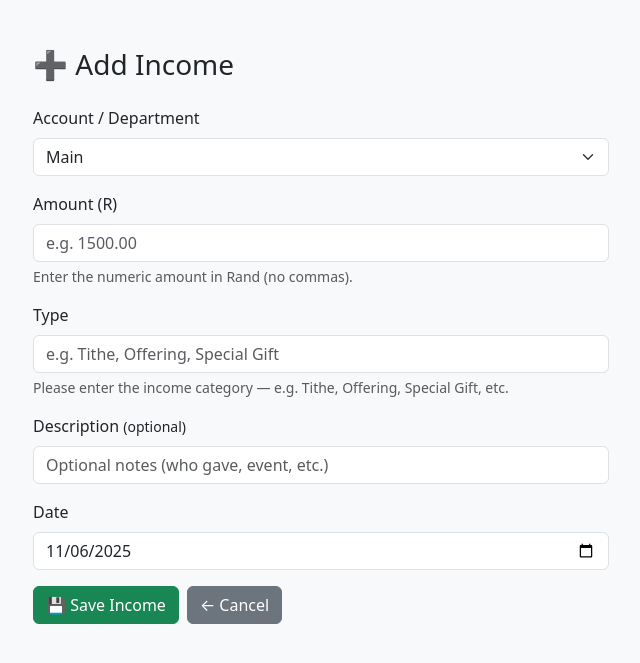
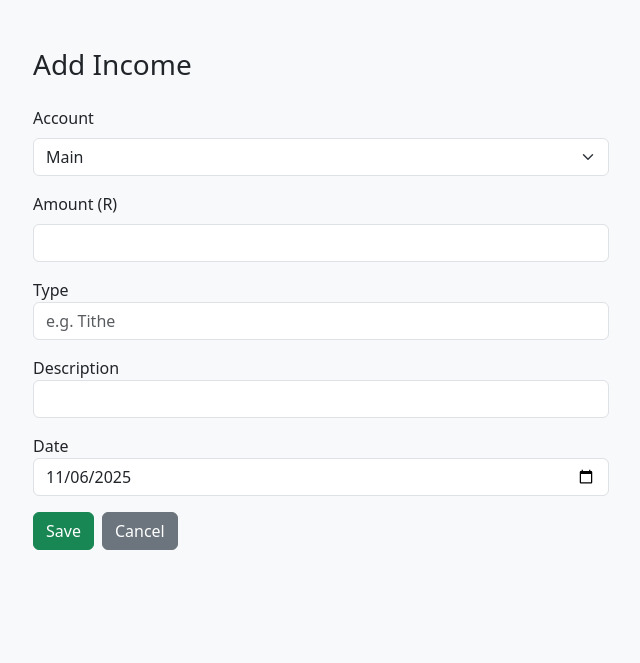
Before and after one commit to Nnzheni/church-finance-manager, a Flask app: page /add-income in a window 1280 px wide. Shown: the top 663 px of the page, without its empty margins (319-959 px from the left). Run offline with Flask 3, Linux system fonts and the light colour scheme; the visitor is signed in with stand-in values (Sample User, id 1).

Commit message:
Update add_income.html

```diff
--- a/templates/add_income.html
+++ b/templates/add_income.html
@@ -1,104 +1,29 @@
-<!DOCTYPE html>
-<html lang="en">
-<head>
-  <meta charset="UTF-8">
-  <title>Add Income – AFM-RCA Finance Manager</title>
+<!doctype html>
+<html><head>
+<meta charset="utf-8"><title>Add Income</title>
 <link href="https://cdn.jsdelivr.net/npm/bootstrap@5.3.0/dist/css/bootstrap.min.css" rel="stylesheet">
 </head>
 <body class="bg-light">
 <div class="container mt-5" style="max-width:600px;">
-    <h3 class="mb-4">➕ Add Income</h3>
-
-    <form method="POST" action="{{ url_for('add_income') }}" id="incomeForm" novalidate>
-
-      {% with messages = get_flashed_messages(with_categories=true) %}
-      {% if messages %}
-        {% for category, msg in messages %}
-          <div class="alert alert-{{ category }}">{{ msg }}</div>
+  <h3 class="mb-4">Add Income</h3>
+  <form method="POST" action="{{ url_for('add_income') }}">
+    {% for cat,msg in get_flashed_messages(with_categories=true) %}
+      <div class="alert alert-{{ cat }}">{{ msg }}</div>
     {% endfor %}
-      {% endif %}
-      {% endwith %}
-
-      <!-- If finance manager, show select; otherwise template passes dept and we include a hidden input so
-           request.form['account'] always exists if your backend ever expects it. -->
-      {% if role == 'Finance Manager' %}
+    {% if role=='Finance Manager' %}
     <div class="mb-3">
-        <label class="form-label">Account / Department</label>
-        <select name="account" class="form-select" required>
-          {% for acct in valid_accounts %}
-            <option value="{{ acct }}">{{ acct }}</option>
-          {% endfor %}
+      <label class="form-label">Account</label>
+      <select name="account" class="form-select">
+        {% for a in valid_accounts %}<option value="{{ a }}">{{ a }}</option>{% endfor %}
       </select>
     </div>
-      {% else %}
-      <!-- hidden fallback so server can always read account if needed -->
-      <input type="hidden" name="account" value="{{ dept }}">
     {% endif %}
-
-      <div class="mb-3">
-        <label class="form-label">Amount (R)</label>
-        <input
-          type="number"
-          step="0.01"
-          min="0.01"
-          name="amount"
-          id="amount"
-          class="form-control"
-          required
-          placeholder="e.g. 1500.00"
-        >
-        <div class="form-text">Enter the numeric amount in Rand (no commas).</div>
-      </div>
-
-      <div class="mb-3">
-        <label class="form-label">Type</label>
-        <input
-          type="text"
-          name="type"
-          class="form-control"
-          placeholder="e.g. Tithe, Offering, Special Gift"
-          required
-        >
-        <div class="form-text">Please enter the income category — e.g. Tithe, Offering, Special Gift, etc.</div>
-      </div>
-
-      <div class="mb-3">
-        <label class="form-label">Description <small>(optional)</small></label>
-        <input
-          type="text"
-          name="description"
-          class="form-control"
-          placeholder="Optional notes (who gave, event, etc.)"
-        >
-      </div>
-
-      <div class="mb-3">
-        <label class="form-label">Date</label>
-        <input
-          type="date"
-          name="date"
-          class="form-control"
-          value="{{ now.strftime('%Y-%m-%d') }}"
-          required
-        >
-      </div>
-
-      <div class="d-flex gap-2">
-        <button type="submit" id="saveBtn" class="btn btn-success">💾 Save Income</button>
-        <a href="{{ url_for('dashboard') }}" class="btn btn-secondary">← Cancel</a>
-      </div>
+    <div class="mb-3"><label class="form-label">Amount (R)</label><input name="amount" type="number" step="0.01" class="form-control" required></div>
+    <div class="mb-3"><label>Type</label><input name="type" class="form-control" placeholder="e.g. Tithe"></div>
+    <div class="mb-3"><label>Description</label><input name="description" class="form-control"></div>
+    <div class="mb-3"><label>Date</label><input name="date" type="date" value="{{ now.strftime('%Y-%m-%d') }}" class="form-control" required></div>
+    <div class="d-flex gap-2"><button class="btn btn-success">Save</button><a class="btn btn-secondary" href="{{ url_for('dashboard') }}">Cancel</a></div>
   </form>
 </div>
-
-  <script>
-    // tiny client-side guard so users can't submit 0 or blank amount by accident
-    document.getElementById('incomeForm').addEventListener('submit', function(e){
-      const amt = parseFloat(document.getElementById('amount').value || 0);
-      if (isNaN(amt) || amt <= 0) {
-        e.preventDefault();
-        alert('Please enter a valid amount greater than 0.');
-      }
-    });
-  </script>
 </body>
 </html>
```
Lines whose indentation alone changed are shown as unchanged.
